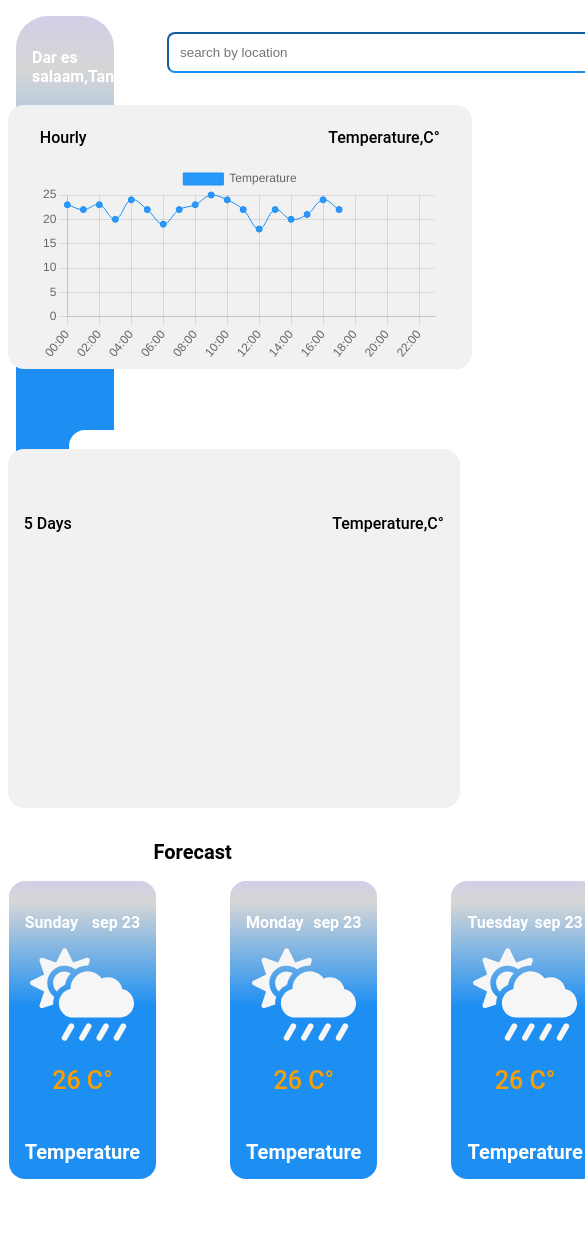
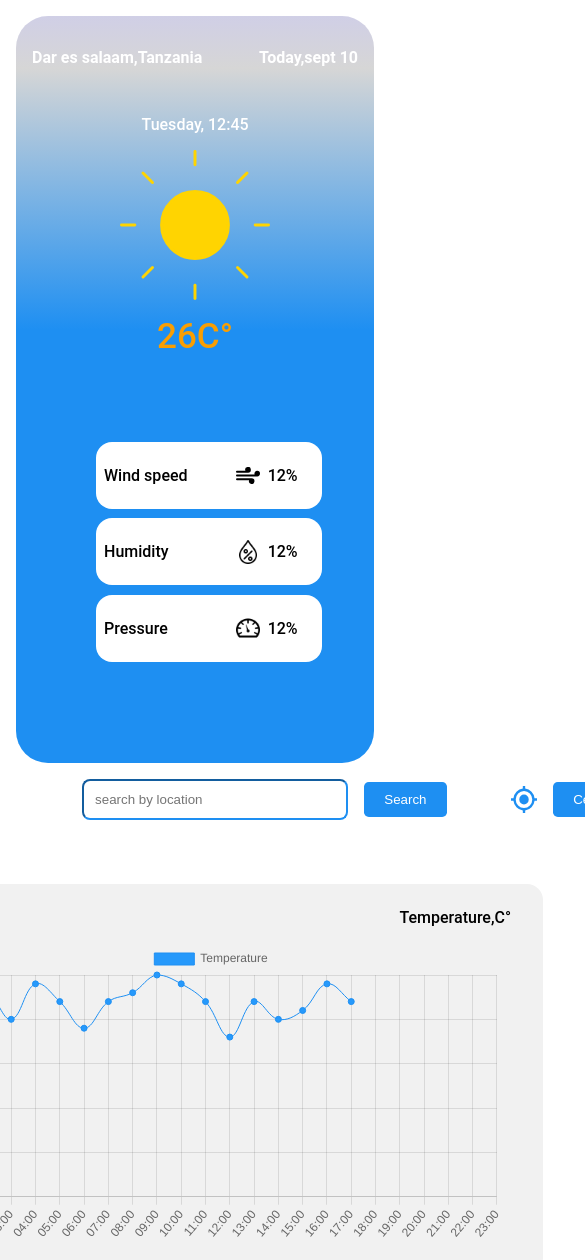
Before and after one commit to efron07/weather-app, a website: page index.html in a window 390 px wide. Shown: the top 1260 px of the page, 585 px wide, since content can reach past the window. Before the commit the page ends 1203 px from the top, so only its background shows below. Drawn offline with nearby package versions, Linux system fonts and the light colour scheme.

Commit message:
media query

```diff
--- a/style.css
+++ b/style.css
@@ -19,7 +19,6 @@ body{
     width: 25%;
     max-height: 100vh;
     background: linear-gradient(180deg, rgba(208,207,230,1) 0%, rgba(214,214,214,1) 7%, rgba(30,143,242,1) 42%);
-    position: fixed;
     padding-bottom: 4rem;
     border-radius: 2rem;
 }
@@ -138,8 +137,7 @@ body{
 {
     width: 75%;
     height: 100vh;
-    position: relative;
-    left: 25%;
+
 }
 .nav{
     display: flex;
@@ -282,97 +280,84 @@ body{
 }
 
 @media (max-width:768px) {
+
      .app{
+        display: flex;
         flex-direction: column;
+        justify-content: space-between;
+        align-items: center;
 
      }
-     .main-side{
-        top: 700px;
-     }
-     .sun-icon img{
-    width: 100px;
-    height: 100px;
-   }
      .side1{
-        width: 80%;
-        max-height: 600px;
-        position: absolute;
-        align-items: center;
-        justify-content: center;
-    }
-    .graph{
-        display: grid;
-        align-items: center;
-        justify-content: center;
-    }
-    .line-graph{
-        width: 400px;
-        height: 200px;
-        margin-left: 0rem;
-        margin: 1rem;
-        padding: 2rem;
+        width: 100%;
+
 
      }
-    .bar-graph{
-        width: 420px;
-        height: 327;
-        padding: 1rem;
-        margin-left: 1rem;
+     .input-search{
+         width: 15rem;
+
+        border-radius: 0.5rem;
+        border-color: #1e8ff2;
+        padding: 0.7rem;
+        outline: none;
+        color:black;
 
      }
- .nav{
-    display: none;
+     .cards{
+        display: flex;
+        flex-direction: column;
+        justify-content: space-between;
+        gap: 2rem;
      }
 
-    .cards{
-        display: grid;
-        display: grid;
-        grid-template-columns: 1fr 1fr;
-        grid-gap: 10px;
-        justify-content: center;
-        align-items: center;
-        margin-left: rem;
 
-    }
      .card{
-    width: 200px;
+
+        width: 600px;
         height: 250px;
-    margin-left: 0rem;
+        margin-left: 2rem;
         padding: 1rem;
         border-radius: 1rem;
         color: white;
         padding-bottom: 2rem;
-     margin-bottom: 1rem;
+     }
+     .rain-chance{
+        display: flex;
+        justify-content: space-between;
+        align-items: center;
+        padding-left: 0.5rem;
+        padding-right: 0.5rem;
+        background-color: white;
+        border-radius: 1rem;
+        margin: 0.3rem;
+        padding-top: 0.5rem;
+        padding-bottom: 0.5rem;
+        width: 80%;
+        margin-left: 2rem;
+     }
+     .graph{
+        max-width: 100%;
+        margin-left: 2rem;
+        display: flex;
+        flex-direction: column;
+        justify-content: space-between;
+        align-items: center;
+     }
+
+     .line-graph{
+        width: 600px;
+     }
+     .bar-graph{
+        width: 600px;
+     }
+     .main-side{
+        width: 100%;
+        position: relative;
      }
     }
 
-
-/* Add media query for laptops and larger screens */
-@media (max-width: 1024px) {
-  .side1 {
-    width: 25%; /* Restore the original sidebar width */
-    max-height: 100vh;
-    position: fixed;
-    border-radius: 2rem;
-  }
-
-  .main-side {
-    left: 25%; /* Restore the left position */
-    top: 0; /* Reset the top position */
-  }
-
-  .nav {
-    display: flex; /* Restore the navigation display */
-  }
-
-  .cards {
-    display: flex;
-    grid-template-columns: auto; /* Reset the grid layout */
-    margin-left: 4rem; /* Restore the margin */
-  }
-
-  .card {
-    width: 900px; /* Restore the card width */
-    margin-left: 4rem;
+    @media (min-width:775px){
+           .side1{
+            width: 40%;
            }
     }
```
Lines whose indentation alone changed are shown as unchanged.
